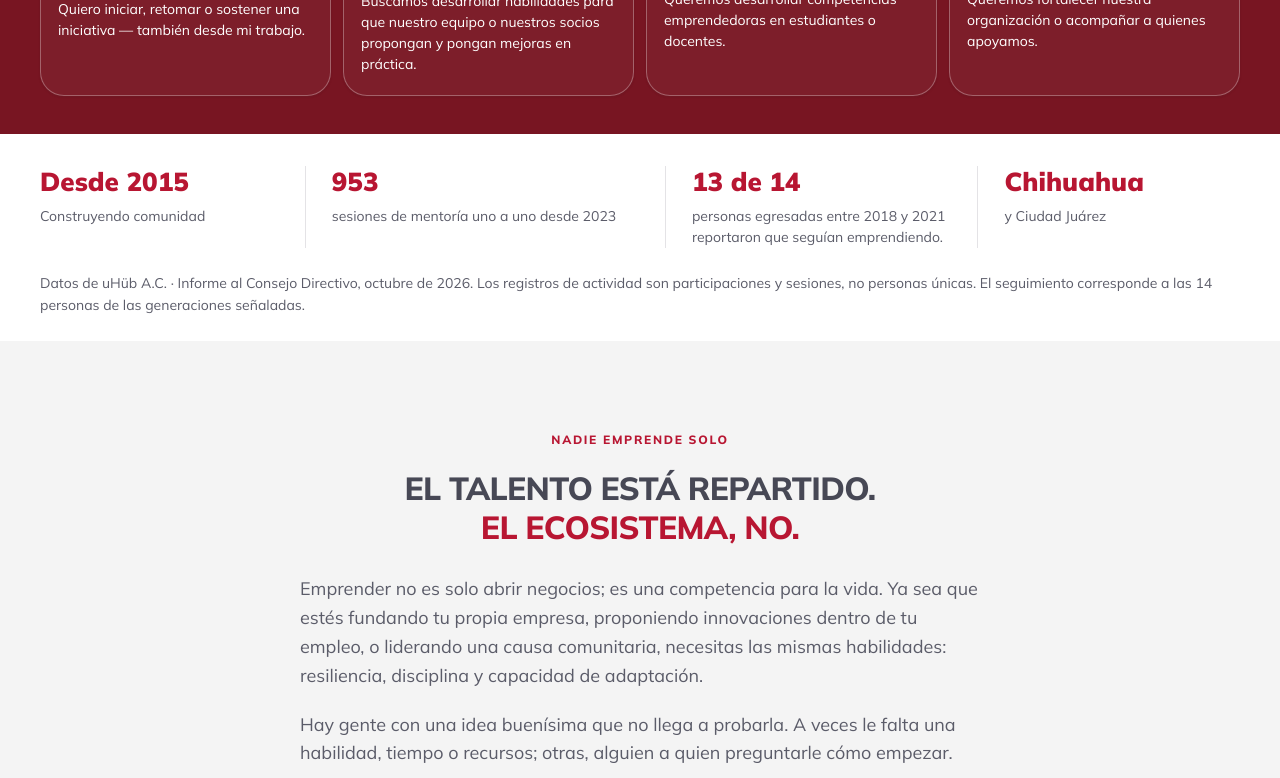
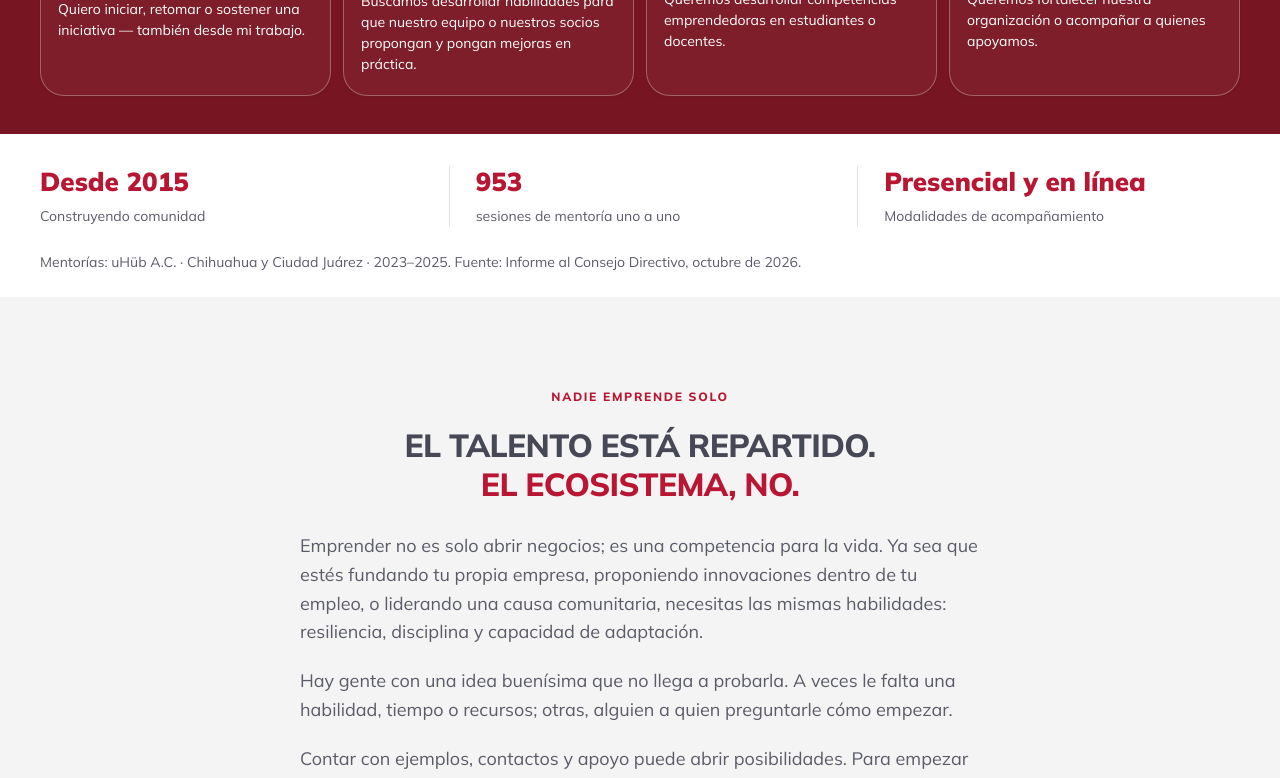
Before and after one commit to campillojesus-bot/uhub_mx_web, a Next.js app: page / in a window 1280 px wide. Shown: the part 720-1498 px from the top of the page. Built offline with nearby package versions, Linux system fonts and the light colour scheme.

Commit message:
Aclara cifras de trayectoria y separa el seguimiento de egresadas

```diff
--- a/src/app/home-paraguas.css
+++ b/src/app/home-paraguas.css
@@ -141,7 +141,7 @@
 @media (min-width: 700px) {
   .hub-shell { width: min(1200px, calc(100% - 64px)); }
   .hub-doors { grid-template-columns: repeat(2,minmax(0,1fr)); gap: 16px; }
-  .hub-metrics .hub-shell { grid-template-columns: 1fr 1.4fr 1.2fr 1.1fr; gap: 26px; }
+  .hub-metrics .hub-shell { grid-template-columns: repeat(3,minmax(0,1fr)); gap: 26px; }
   .hub-metrics .hub-shell > div + div { border-left: 1px solid var(--uh-gray-200); padding-left: 26px; }
   .hub-metrics-source { width: min(1200px, calc(100% - 64px)); }
   .hub-story-layout { grid-template-columns: 1.7fr 1fr; gap: 64px; }
--- a/src/app/home-stories.tsx
+++ b/src/app/home-stories.tsx
@@ -1,4 +1,4 @@
-import { egresadas } from "@/data/uhub";
+import { cifras, egresadas } from "@/data/uhub";
 import { Arrow } from "./components";
 
 export function HomeStories() {
@@ -25,6 +25,7 @@ export function HomeStories() {
           <figcaption>Emprendedora y mentora de uHüb.</figcaption>
         </figure>
       </div>
+      <p className="hub-story-attribution"><strong>Seguimiento de {cifras.entidad}:</strong> {cifras.seguimiento.siguen} de {cifras.seguimiento.consultadas} personas egresadas entre {cifras.seguimiento.inicio} y {cifras.seguimiento.fin} reportaron que seguían emprendiendo. Fuente: {cifras.fuente}.</p>
       {mosaic.length > 0 && <div className="hub-story-mosaic">{mosaic.map(story => <figure key={story.id}>
         {/* eslint-disable-next-line @next/next/no-img-element */}
         <img src={story.foto} alt={story.alt} width={story.width} height={story.height} loading="lazy" />
--- a/src/app/page.tsx
+++ b/src/app/page.tsx
@@ -63,11 +63,10 @@ export default function Home() {
       <div className="hub-metrics" aria-label="Trayectoria de uHüb">
         <div className="hub-shell">
           <div><strong>Desde {cifras.desde}</strong><span>Construyendo comunidad</span></div>
-          <div><strong><CountUp value={cifras.mentorias.valor} /></strong><span>{cifras.mentorias.etiqueta}</span></div>
-          <div><strong>{cifras.seguimiento.siguen} de {cifras.seguimiento.consultadas}</strong><span>personas egresadas entre {cifras.seguimiento.inicio} y {cifras.seguimiento.fin} reportaron que seguían emprendiendo.</span></div>
-          <div><strong>{cifras.territorio.ciudad}</strong><span>{cifras.territorio.complemento}</span></div>
+          <div><strong><CountUp value={cifras.mentorias.valor} /></strong><span>sesiones de mentoría uno a uno</span></div>
+          <div><strong>Presencial y en línea</strong><span>Modalidades de acompañamiento</span></div>
         </div>
-        <p className="hub-metrics-source">Datos de {cifras.entidad} · {cifras.fuente}. Los registros de actividad son participaciones y sesiones, no personas únicas. El seguimiento corresponde a las 14 personas de las generaciones señaladas.</p>
+        <p className="hub-metrics-source">Mentorías: {cifras.entidad} · {cifras.territorio.ciudad} {cifras.territorio.complemento} · 2023–2025. Fuente: {cifras.fuente}.</p>
       </div>
 
       <section className="hub-why hub-section" id="por-que" aria-labelledby="why-title">
```
Also changed, not shown: 2 other files (tests, documents, lock files or other folders).
